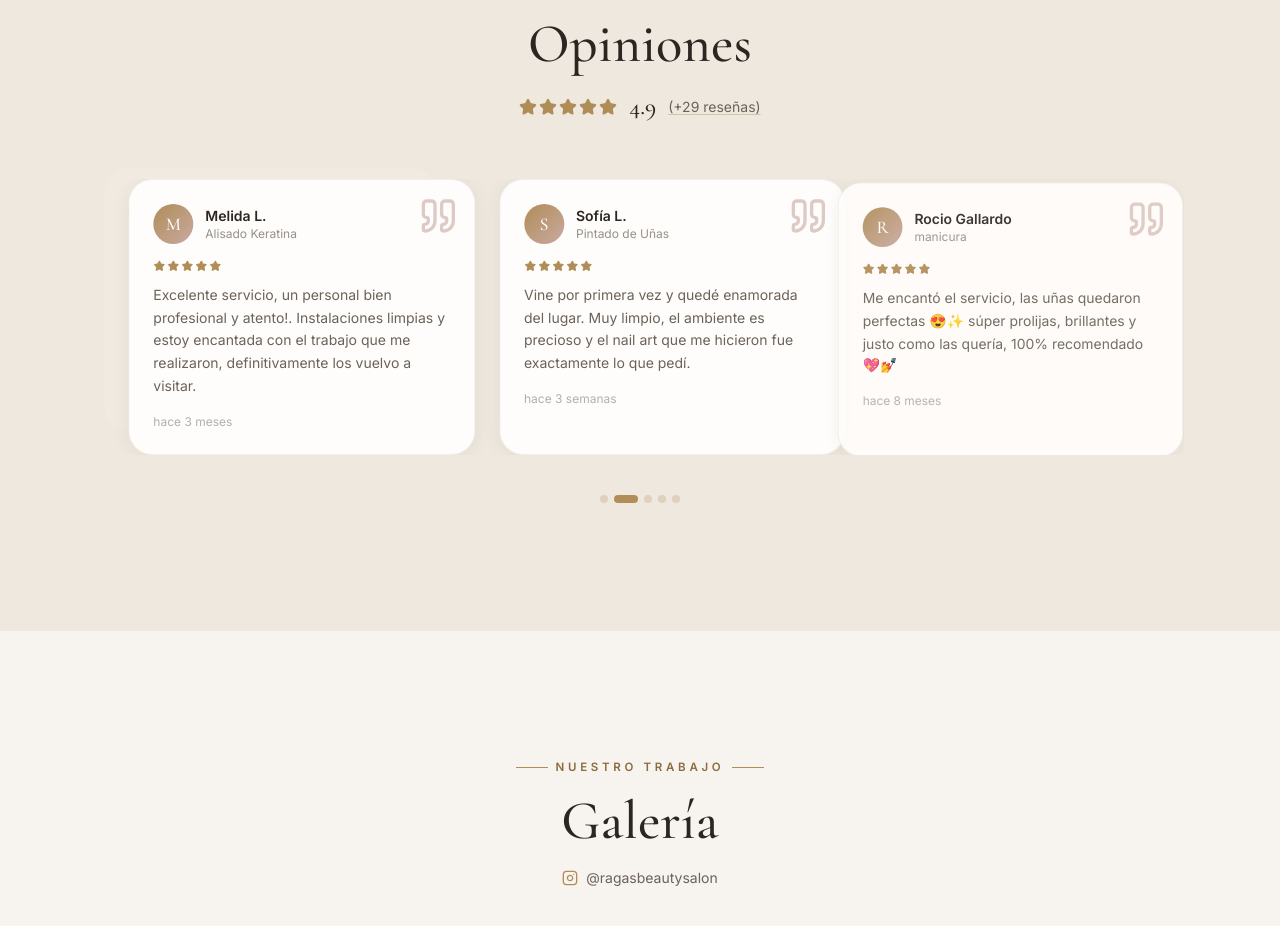
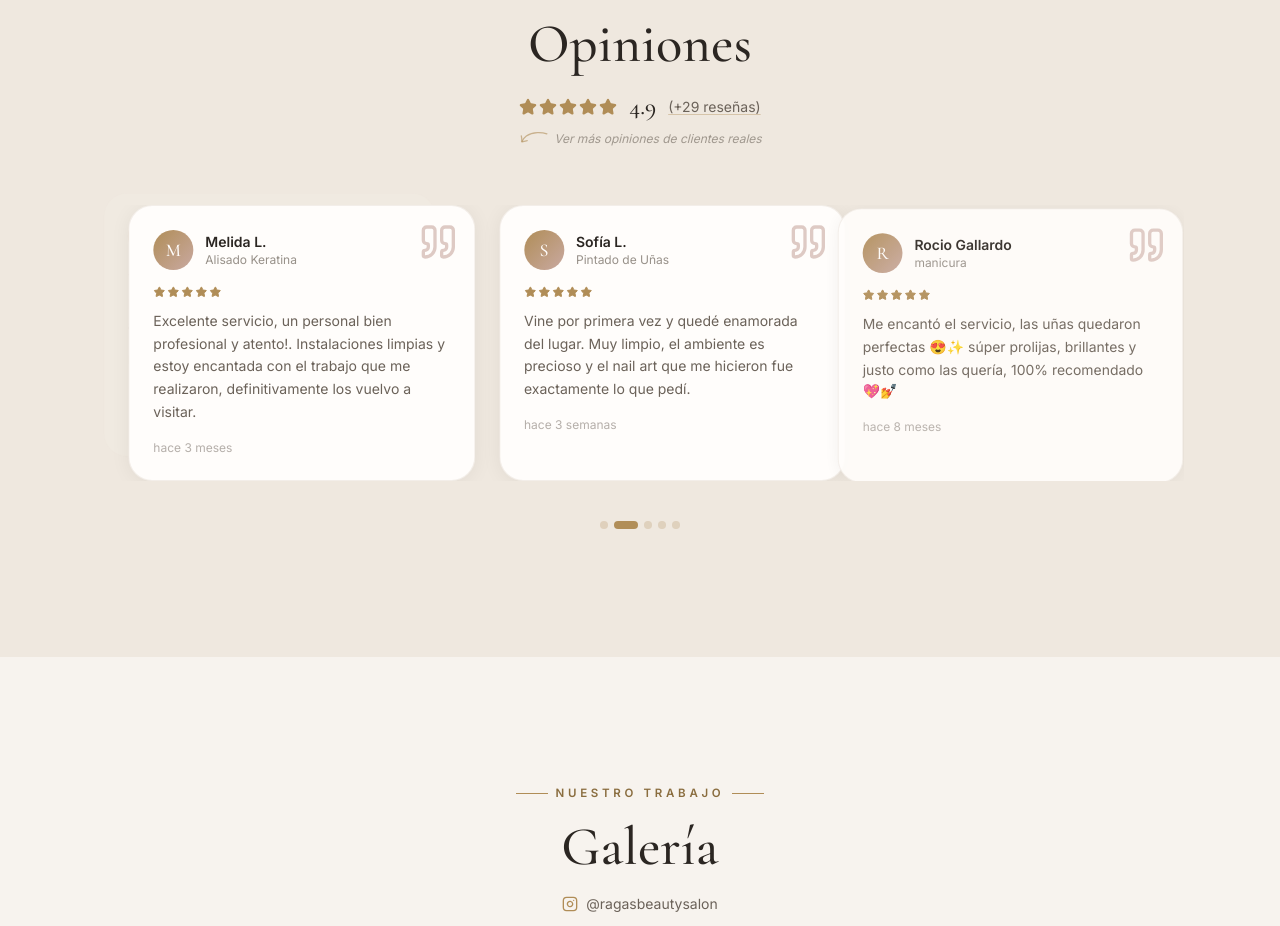
Before and after one commit to RafaelJared/beauty-salon, a Next.js app: page / in a window 1280 px wide. Shown: the part 5440-6366 px from the top of the page. Built offline with nearby package versions, Linux system fonts and the light colour scheme; no server answers.

Commit message:
flecha sutil review para llevar google

```diff
--- a/components/sections/Reviews.tsx
+++ b/components/sections/Reviews.tsx
@@ -142,6 +142,47 @@ export default function Reviews() {
               (+29 reseñas)
             </a>
           </motion.div>
+
+          {/* Flecha dibujada a mano señalando el link de reseñas */}
+          <motion.div
+            initial={{ opacity: 0, y: 6 }}
+            whileInView={{ opacity: 1, y: 0 }}
+            viewport={{ once: true }}
+            transition={{ delay: 0.35 }}
+            className="flex items-center justify-center gap-1.5 mt-1.5"
+          >
+            <svg
+              width="30"
+              height="20"
+              viewBox="0 0 30 20"
+              fill="none"
+              className="text-gold/60 -scale-x-100 rotate-[8deg]"
+            >
+              <path
+                d="M2 3C7 2 16 2.5 22 8C24 10 25 12 25.5 14"
+                stroke="currentColor"
+                strokeWidth="1.3"
+                strokeLinecap="round"
+                fill="none"
+              />
+              <path
+                d="M20.5 12.5C22 13 24 13.8 25.7 14.3C25.9 12.4 26.3 10.3 27 8.5"
+                stroke="currentColor"
+                strokeWidth="1.3"
+                strokeLinecap="round"
+                strokeLinejoin="round"
+                fill="none"
+              />
+            </svg>
+            <a
+              href="https://www.google.com/maps/place/RAGAS+Beauty+Salon/@13.69128,-89.226611,17z/data=!3m2!1e3!4b1!4m6!3m5!1s0x8f63310cf2187955:0xa1f4ffa6681c99ad!8m2!3d13.69128!4d-89.226611!16s%2Fg%2F11hgk3__gv"
+              target="_blank"
+              rel="noopener noreferrer"
+              className="font-body italic text-xs text-ink-soft/60 hover:text-gold transition-colors"
+            >
+              Ver más opiniones de clientes reales
+            </a>
+          </motion.div>
         </div>
 
         {/* Cards rotativas (se pausan al pasar el mouse para poder leer) */}
```
